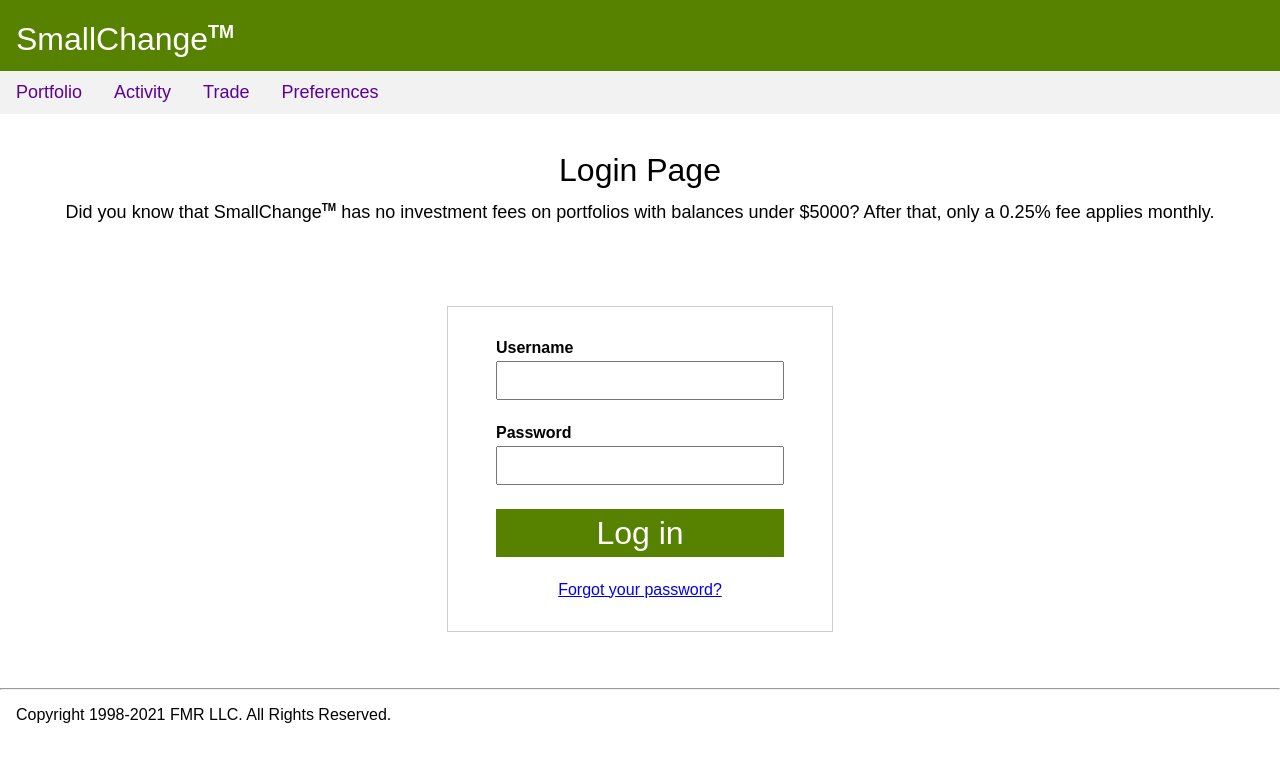
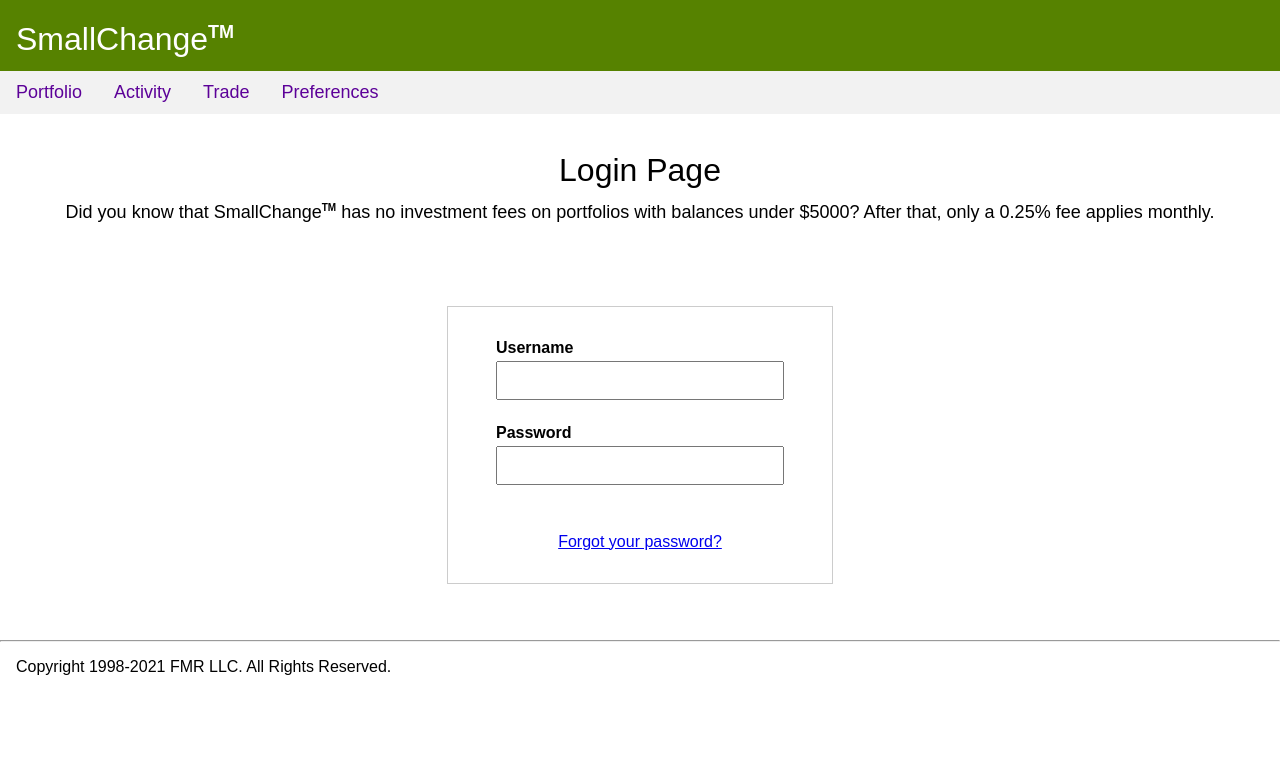
Before and after one commit to mihirsoni826/Team3-SmallChange, an Angular app in the folder team3-smallchange/: page / in a window 1280 px wide. Shown: the top 762 px of the page. Built offline with nearby package versions, Linux system fonts and the light colour scheme.

Commit message:
custom button & input

```diff
--- a/team3-smallchange/src/app/atoms/button/button.component.html
+++ b/team3-smallchange/src/app/atoms/button/button.component.html
@@ -1 +1 @@
-<button type="submit">Log in</button>
+<button [type]="btType">{{btValue}}</button>
--- a/team3-smallchange/src/app/atoms/button/button.component.ts
+++ b/team3-smallchange/src/app/atoms/button/button.component.ts
@@ -3,7 +3,7 @@
   which has no JS requirements for it.
 ***************************************************************************/
 
-import { Component } from '@angular/core';
+import { Component, Input } from '@angular/core';
 
 @Component({
   selector: 'sc-atom-button',
@@ -12,4 +12,10 @@
 })
 export class ButtonComponent {
 
+  @Input()
+  btType: string ="";
+
+  @Input()
+  btValue: string ="";
+
 }
--- a/team3-smallchange/src/app/atoms/text-box-standard/text-box-standard.component.html
+++ b/team3-smallchange/src/app/atoms/text-box-standard/text-box-standard.component.html
@@ -1 +1 @@
-<input type="text" name="username" id="username">
+<input type="text" [name]="inputName" [id]="inputId">
--- a/team3-smallchange/src/app/atoms/text-box-standard/text-box-standard.component.ts
+++ b/team3-smallchange/src/app/atoms/text-box-standard/text-box-standard.component.ts
@@ -3,7 +3,7 @@
   which has no JS requirements for it.
 ***************************************************************************/
 
-import { Component } from '@angular/core';
+import { Component, Input } from '@angular/core';
 
 @Component({
   selector: 'sc-text-box-standard',
@@ -12,4 +12,10 @@
 })
 export class TextBoxStandardComponent {
 
+  @Input()
+  inputName : string ="";
+
+  @Input()
+  inputId :string ="";
+
 }
```
